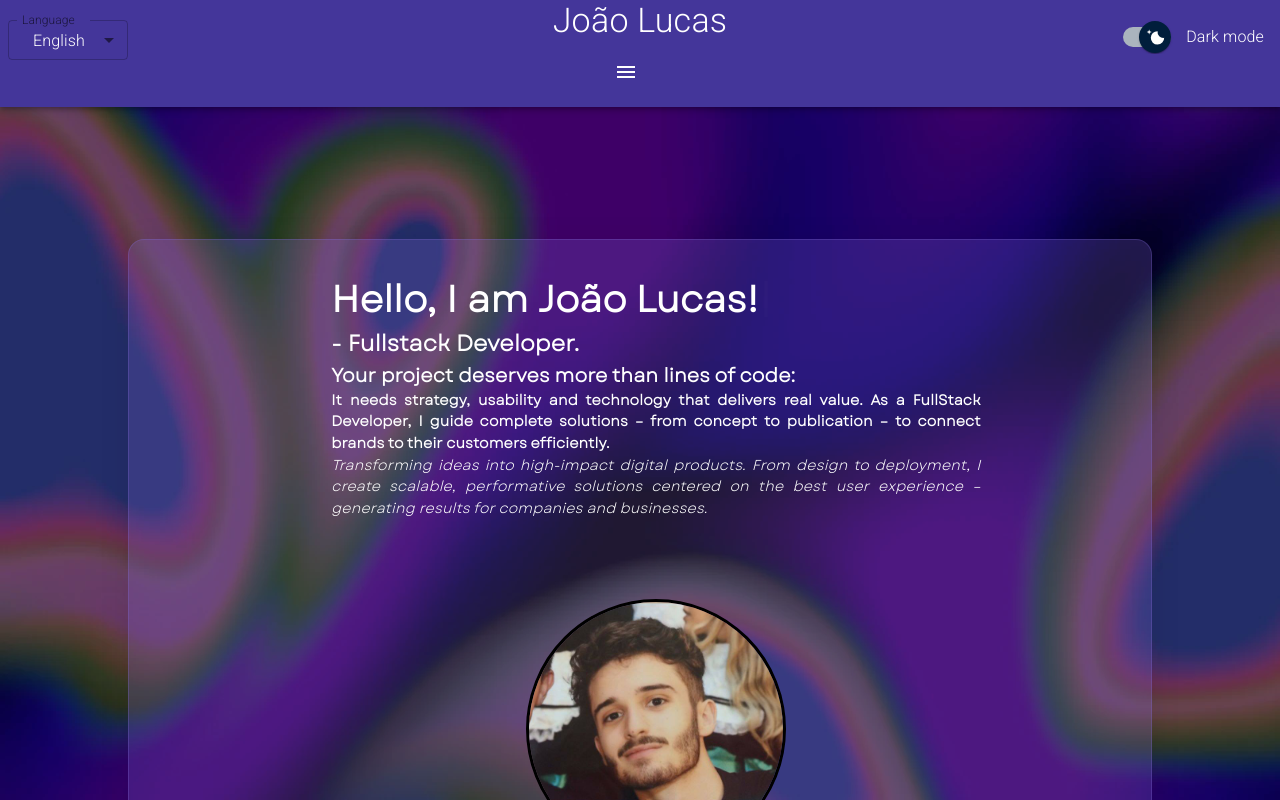
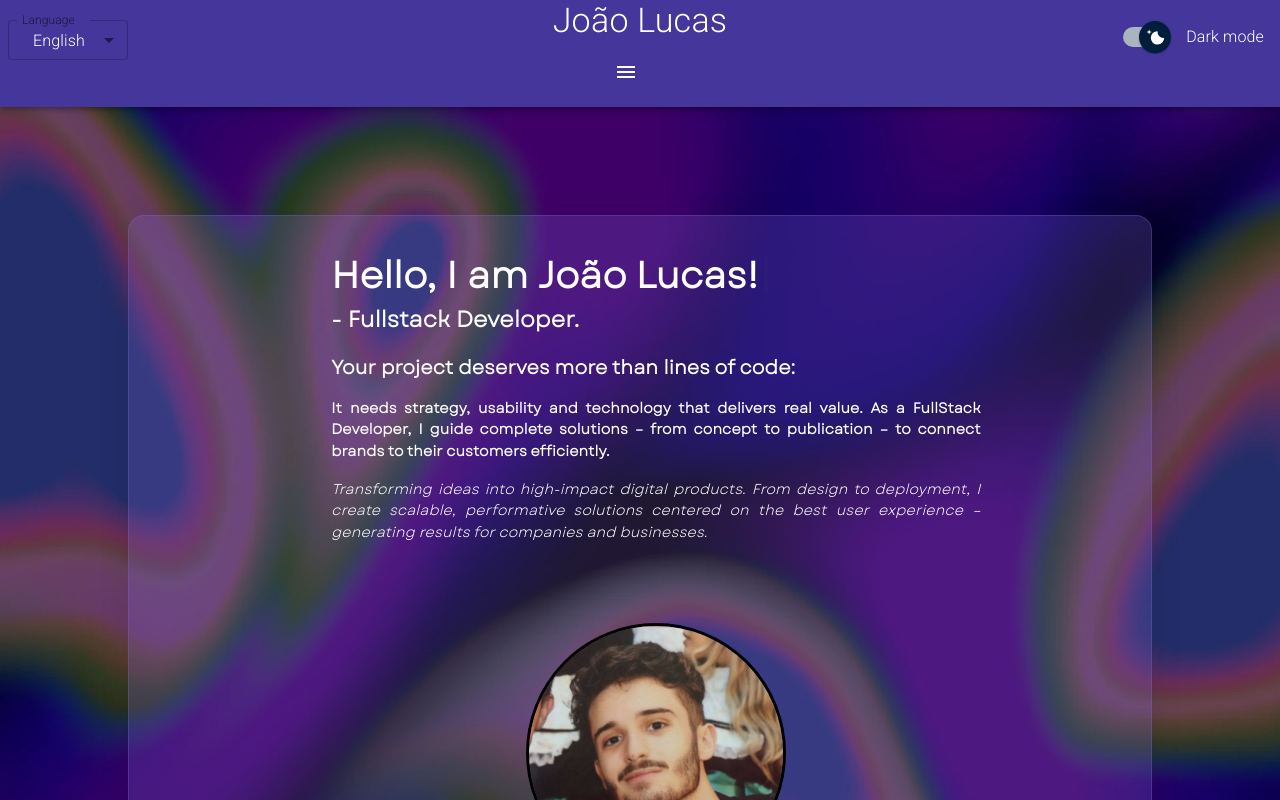
Before and after one commit to joaolucasmm/portfolio-dev, a React (Create React App) app: page / in a window 1280 px wide. Shown: the top 800 px of the page. Built offline with nearby package versions, Linux system fonts and the light colour scheme.

Commit message:
Add space between texts in hero section

```diff
--- a/src/Assets/style/style.css
+++ b/src/Assets/style/style.css
@@ -334,6 +334,15 @@
   .hero .hero_container .hero_grid .sub_grid .text .title {
     height: 10.5rem;
   }
+}
+.hero .hero_container .hero_grid .sub_grid .text .text_1 {
+  margin-bottom: 1rem;
+}
+.hero .hero_container .hero_grid .sub_grid .text .text_2 {
+  margin-bottom: 1rem;
+}
+.hero .hero_container .hero_grid .sub_grid .text .text_3 {
+  margin-bottom: 1rem;
 }
 .hero .hero_container .hero_grid .button_container {
   margin: auto;
@@ -1070,6 +1079,9 @@
 .experience .experience_container .experience_content .experience_display .card .description {
   text-align: justify;
 }
+.experience .experience_container .experience_content .experience_display .card .tools {
+  margin-top: 1rem;
+}
 .experience .experience_container .experience_content .experience_display .card .learn_more {
   color: #44369a;
   font-style: oblique;
--- a/src/Components/Hero/Hero.jsx
+++ b/src/Components/Hero/Hero.jsx
@@ -27,12 +27,12 @@ function Hero({ styleSection, language, setEmailDialog, darkMode }) {
                                 />
                             </h1>
                             <span>
-                                <h2>{textSelector(language, 1)}</h2>
-                                <h3>{textSelector(language, 2)}</h3>
-                                <p>
+                                <h2 className="text_1">{textSelector(language, 1)}</h2>
+                                <h3 className="text_2">{textSelector(language, 2)}</h3>
+                                <p className="text_3">
                                     <b>{textSelector(language, 3)}</b>
                                 </p>
-                                <p>
+                                <p className="text_4">
                                     <i>{textSelector(language, 4)}</i>
                                 </p>
                             </span>
--- a/src/Components/Hero/Hero.scss
+++ b/src/Components/Hero/Hero.scss
@@ -54,6 +54,15 @@
                             height: 10.5rem;
                         }
                     }
+                    .text_1 {
+                        margin-bottom: 1rem;
+                    }
+                    .text_2 {
+                        margin-bottom: 1rem;
+                    }
+                    .text_3 {
+                        margin-bottom: 1rem;
+                    }
                 }
             }
             .button_container {
```
Also changed, not shown: 1 other file (tests, documents, lock files or other folders).
